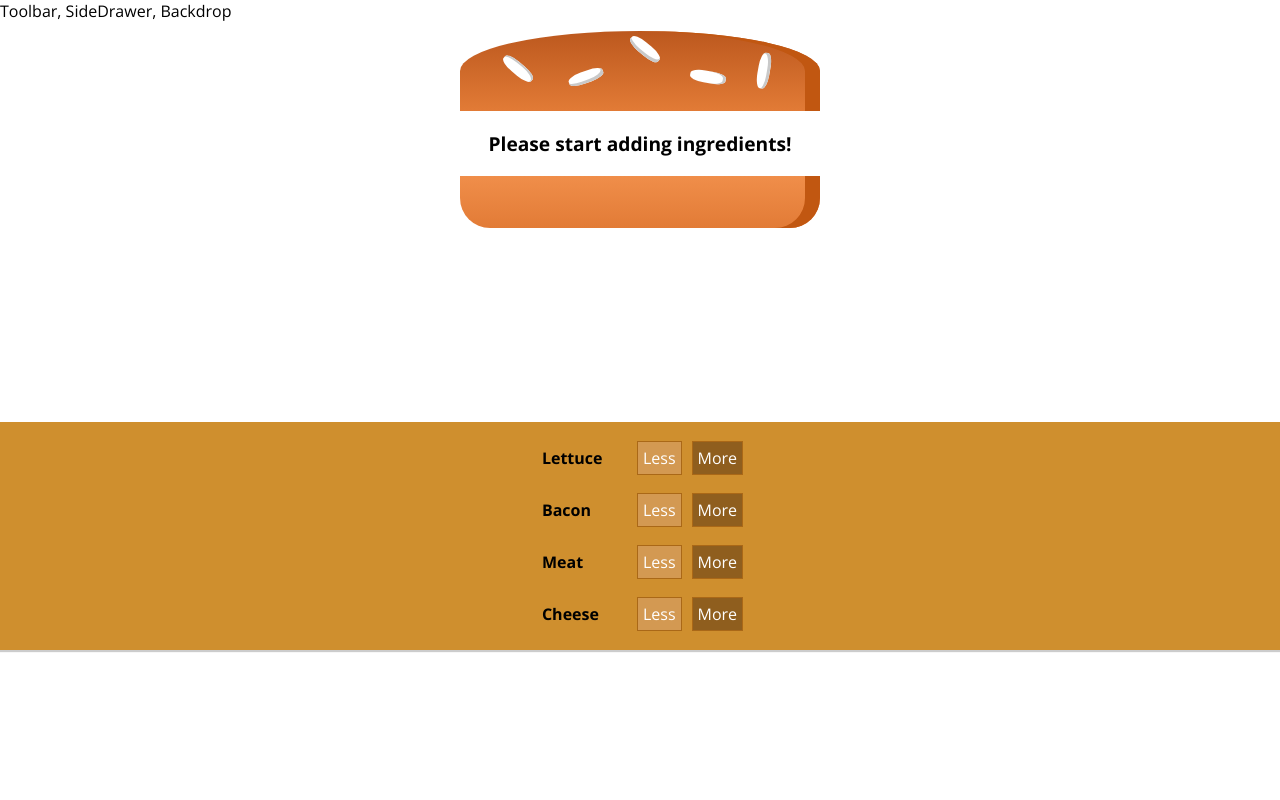
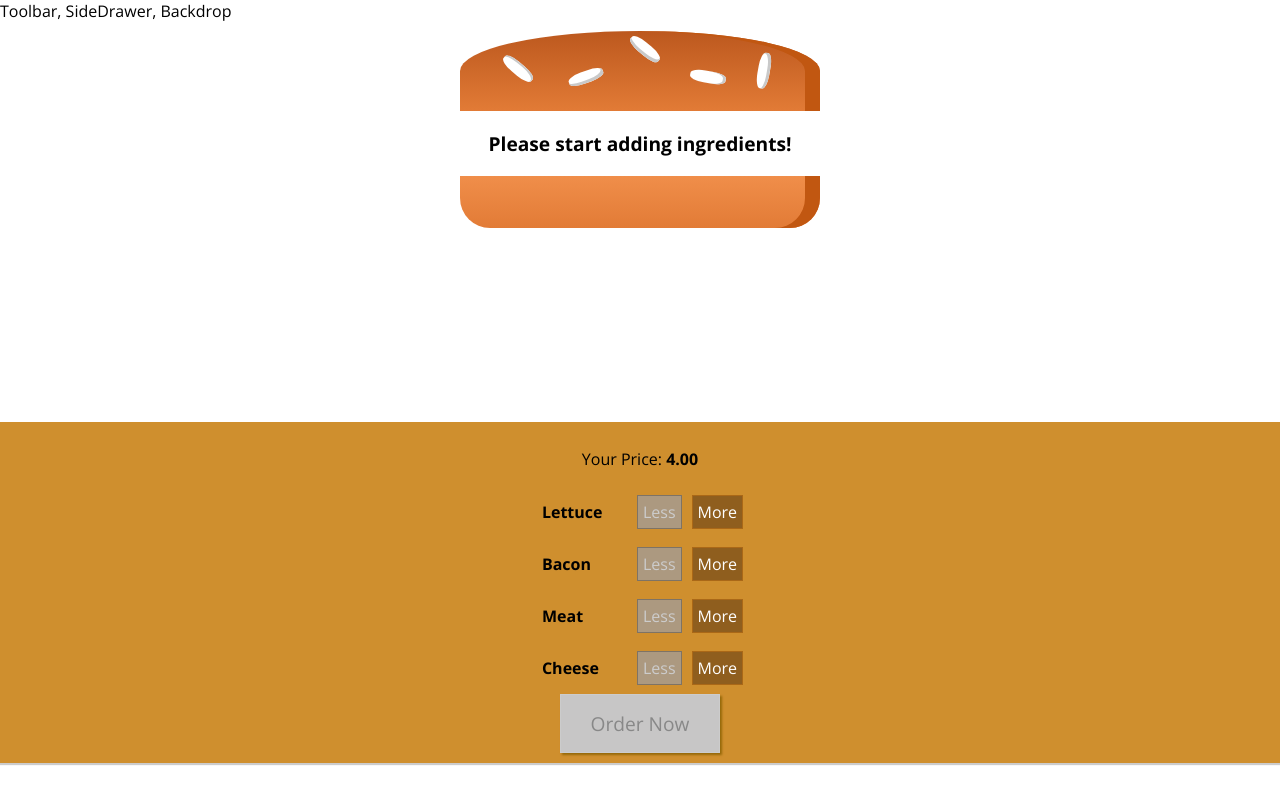
Before and after one commit to CBarrettiSigal/react-udemy-exercises, a React (Create React App) app in the folder udemy-react-complete-guide/burger-builder-app/: page / in a window 1280 px wide. Built offline with nearby package versions, Linux system fonts and the light colour scheme.

Commit message:
implemented many build control components including Purchase Modal

```diff
--- a/udemy-react-complete-guide/burger-builder-app/src/App.js
+++ b/udemy-react-complete-guide/burger-builder-app/src/App.js
@@ -14,4 +14,5 @@
   }
 }
 
+
 export default App;
--- a/udemy-react-complete-guide/burger-builder-app/src/components/Burger/BuildControls/BuildControl/BuildControl.js
+++ b/udemy-react-complete-guide/burger-builder-app/src/components/Burger/BuildControls/BuildControl/BuildControl.js
@@ -4,8 +4,13 @@
 const buildControl = (props) => (
   <div className={classes.BuildControl}>
     <div className={classes.Label}>{props.label}</div>
-    <button className={classes.Less}>Less</button>
-    <button className={classes.More} onClick={props.added}>More</button>
+    <button
+      className={classes.Less}
+      onClick={props.removed}
+      disabled={props.disabled}>Less</button>
+    <button
+      className={classes.More}
+      onClick={props.added}>More</button>
   </div>
 );
 
--- a/udemy-react-complete-guide/burger-builder-app/src/components/Burger/BuildControls/BuildControls.js
+++ b/udemy-react-complete-guide/burger-builder-app/src/components/Burger/BuildControls/BuildControls.js
@@ -11,12 +11,19 @@
 
 const buildControls = (props) => (
   <div className={classes.BuildControls}>
+    <p>Your Price: <strong>{props.price.toFixed(2)}</strong></p>
     {controls.map(ctrl => (
         <BuildControl
           key={ctrl.label}
           label={ctrl.label}
-          added={() => props.ingredientAdded(ctrl.type)} />
+          added={() => props.ingredientAdded(ctrl.type)}
+          removed={() => props.ingredientRemoved(ctrl.type)}
+          disabled={props.disabled[ctrl.type]} />
       ))}
+      <button
+      className={classes.OrderButton}
+      disabled={!props.purchasable}
+      onClick={props.ordered}>Order Now</button>
   </div>
 );
 
--- a/udemy-react-complete-guide/burger-builder-app/src/components/Burger/BuildControls/BuildControls.module.css
+++ b/udemy-react-complete-guide/burger-builder-app/src/components/Burger/BuildControls/BuildControls.module.css
@@ -8,3 +8,44 @@
   margin: auto;
   padding: 10px 0;
 }
+
+.OrderButton {
+  background-color: #DAD735;
+  outline: none;
+  cursor: pointer;
+  border: 1px solid #966909;
+  color: #966909;
+  font-family: inherit;
+  font-size: 1.2em;
+  padding: 15px 30px;
+  box-shadow: 2px 2px 2px #966909;
+}
+
+.OrderButton:hover, .OrderButton:active {
+  background-color: #A0DB41;
+  border: 1px solid #966909;
+  color: #966909;
+}
+
+.OrderButton:disabled {
+  background-color: #C7C6C6;
+  cursor: not-allowed;
+  border: 1px solid #ccc;
+  color: #888888;
+}
+
+.OrderButton:not(:disabled) {
+  animation: enable 0.3s linear;
+}
+
+@keyframes enable {
+  0% {
+      transform: scale(1);
+  }
+  60% {
+    transform: scale(1.1);
+  }
+  100% {
+    transform: scale(1);
+  }
+}
--- /dev/null
+++ b/udemy-react-complete-guide/burger-builder-app/src/components/Burger/OrderSummary/OrderSummary.js
@@ -0,0 +1,29 @@
+import React from 'react';
+import Aux from '../../../hoc/Aux';
+import Button from '../../UI/Button/Button';
+
+const orderSummary = (props) => {
+  const ingredientSummary = Object.keys(props.ingredients)
+  .map(ingKey => {
+    return (
+    <li key={ingKey}>
+    <span style={{textTransform: 'capitalize'}}>{ingKey}</span>: {props.ingredients[ingKey]}
+    </li> );
+  });
+
+  return (
+    <Aux>
+      <h3>Your Order</h3>
+      <p>A delicious burger with the following Ingredients:</p>
+      <ul>
+        {ingredientSummary}
+      </ul>
+      <p><strong>Total Price: ${props.price.toFixed(2)}</strong></p>
+      <p>Continue to Checkout?</p>
+      <Button btnType="Danger" clicked={props.purchaseCancelled}>Cancel</Button>
+      <Button btnType="Success" clicked={props.purchaseContinued}>Continue</Button>
+    </Aux>
+    )
+};
+
+export default orderSummary;
--- /dev/null
+++ b/udemy-react-complete-guide/burger-builder-app/src/components/UI/Backdrop/Backdrop.js
@@ -0,0 +1,11 @@
+import React from 'react';
+import classes from './Backdrop.module.css'
+
+const backdrop = (props) => (
+  props.show ? <div
+  className={classes.Backdrop}
+  onClick={props.clicked}>
+  </div> : null
+);
+
+export default backdrop;
--- /dev/null
+++ b/udemy-react-complete-guide/burger-builder-app/src/components/UI/Backdrop/Backdrop.module.css
@@ -0,0 +1,9 @@
+.Backdrop {
+  width: 100%;
+  height: 100%;
+  position: fixed;
+  z-index: 100;
+  left: 0;
+  top: 0;
+  background-color: rgba(0, 0, 0, .5);
+}
--- /dev/null
+++ b/udemy-react-complete-guide/burger-builder-app/src/components/UI/Button/Button.js
@@ -0,0 +1,12 @@
+import React from 'react';
+import classes from './Button.module.css';
+
+const button = (props) => (
+    <button
+      className={[classes.Button, classes[props.btnType]].join(' ')}
+      onClick={props.clicked}>
+      {props.children}
+      </button>
+  );
+
+export default button;
--- /dev/null
+++ b/udemy-react-complete-guide/burger-builder-app/src/components/UI/Button/Button.module.css
@@ -0,0 +1,24 @@
+.Button {
+  background-color: transparent;
+  border: none;
+  color: white;
+  outline: none;
+  cursor: pointer;
+  font: inherit;
+  padding: 10px;
+  margin: 10px;
+  font-weight: bold;
+}
+
+.Button:first-of-type {
+  margin-left: 0;
+  padding-left: 0;
+}
+
+.Success {
+  color: #5C9210;
+}
+
+.Danger {
+  color: #944317;
+}
--- /dev/null
+++ b/udemy-react-complete-guide/burger-builder-app/src/components/UI/Modal/Modal.js
@@ -0,0 +1,20 @@
+import React from 'react';
+import classes from './Modal.module.css';
+import Aux from '../../../hoc/Aux';
+import Backdrop from '../Backdrop/Backdrop';
+
+const modal = (props) => (
+  <Aux>
+    <Backdrop show={props.show} clicked={props.modalClosed} />
+  <div
+  className={classes.Modal}
+  style={{
+      transform: props.show ? 'translateY(0)' : 'translateY(-100vh)',
+      opacity: props.show ? '1': '0'
+    }}>
+    {props.children}
+  </div>
+  </Aux>
+  );
+
+export default modal;
--- /dev/null
+++ b/udemy-react-complete-guide/burger-builder-app/src/components/UI/Modal/Modal.module.css
@@ -0,0 +1,20 @@
+.Modal {
+  position: fixed;
+  z-index: 500;
+  background-color: white;
+  width: 70%;
+  border: 1px solid #ccc;
+  box-shadow: 1px 1px 1px black;
+  padding: 16px;
+  left: 15%;
+  top: 30%;
+  box-sizing: border-box;
+  transition: all 0.3s ease-out;
+}
+
+@media (min-width: 600px) {
+  .Modal {
+    width: 500px;
+    left: calc(50% - 250px);
+  }
+}
--- a/udemy-react-complete-guide/burger-builder-app/src/containers/BurgerBuilder/BurgerBuilder.js
+++ b/udemy-react-complete-guide/burger-builder-app/src/containers/BurgerBuilder/BurgerBuilder.js
@@ -2,6 +2,8 @@
 import Aux from '../../hoc/Aux';
 import Burger from '../../components/Burger/Burger';
 import BuildControls from '../../components/Burger/BuildControls/BuildControls';
+import Modal from '../../components/UI/Modal/Modal';
+import OrderSummary from '../../components/Burger/OrderSummary/OrderSummary'
 
 const INGREDIENT_PRICES = {
   lettuce: 0.5,
@@ -19,7 +21,20 @@
       cheese: 0,
       meat: 0
     },
-    totalPrice: 4
+    totalPrice: 4,
+    purchasable: false,
+    purchasing: false
+  }
+
+  updatePurchaseState (ingredients) {
+    const sum = Object.keys(ingredients)
+    .map(ingKey => {
+      return ingredients[ingKey];
+    })
+    .reduce((sum, el) => {
+      return sum + el;
+    }, 0);
+    this.setState({purchasable: sum > 0});
   }
 
   addIngredientHandler = (type) => {
@@ -33,18 +48,62 @@
     const oldPrice = this.state.totalPrice;
     const newPrice = oldPrice + priceAddition;
     this.setState({totalPrice: newPrice, ingredients: updatedIngredients});
+    this.updatePurchaseState(updatedIngredients);
   }
 
   removeIngredientHandler = (type) => {
+    const oldCount = this.state.ingredients[type];
+     if (oldCount <= 0) {
+      return;
+    }
+    const updatedCount = oldCount - 1;
+    const updatedIngredients = {
+      ...this.state.ingredients
+    };
+    updatedIngredients[type] = updatedCount;
+    const priceDeduction = INGREDIENT_PRICES[type];
+    const oldPrice = this.state.totalPrice;
+    const newPrice = oldPrice - priceDeduction;
+    this.setState({totalPrice: newPrice, ingredients: updatedIngredients});
+    this.updatePurchaseState(updatedIngredients);
+  }
 
+  purchaseHandler = () => {
+    this.setState({purchasing: true})
+  }
+
+  purchaseCancelHandler = () => {
+    this.setState({purchasing: false})
+  }
+
+  purchaseContinueHandler = () => {
+    alert("Continue!");
   }
 
   render () {
+    const disabledInfo = {
+      ...this.state.ingredients
+    };
+    for (let key in disabledInfo) {
+      disabledInfo[key] = disabledInfo[key] <= 0
+    }
     return (
       <Aux>
+        <Modal show={this.state.purchasing} modalClosed={this.purchaseCancelHandler}>
+          <OrderSummary
+            ingredients={this.state.ingredients}
+            price={this.state.totalPrice}
+            purchaseCancelled={this.purchaseCancelHandler}
+            purchaseContinued={this.purchaseContinueHandler}/>
+        </Modal>
         <Burger ingredients={this.state.ingredients} />
         <BuildControls
-          ingredientAdded={this.addIngredientHandler} />
+          ingredientAdded={this.addIngredientHandler}
+          ingredientRemoved={this.removeIngredientHandler}
+          disabled={disabledInfo}
+          purchasable={this.state.purchasable}
+          ordered={this.purchaseHandler}
+          price={this.state.totalPrice} />
       </Aux>
     );
   }
```
